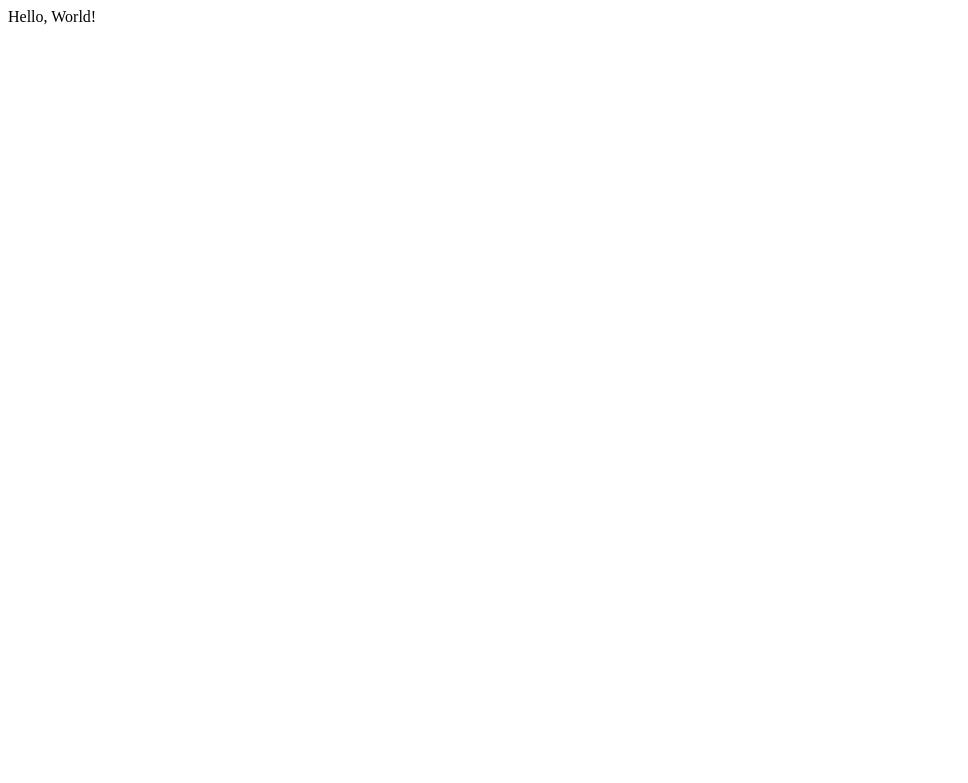
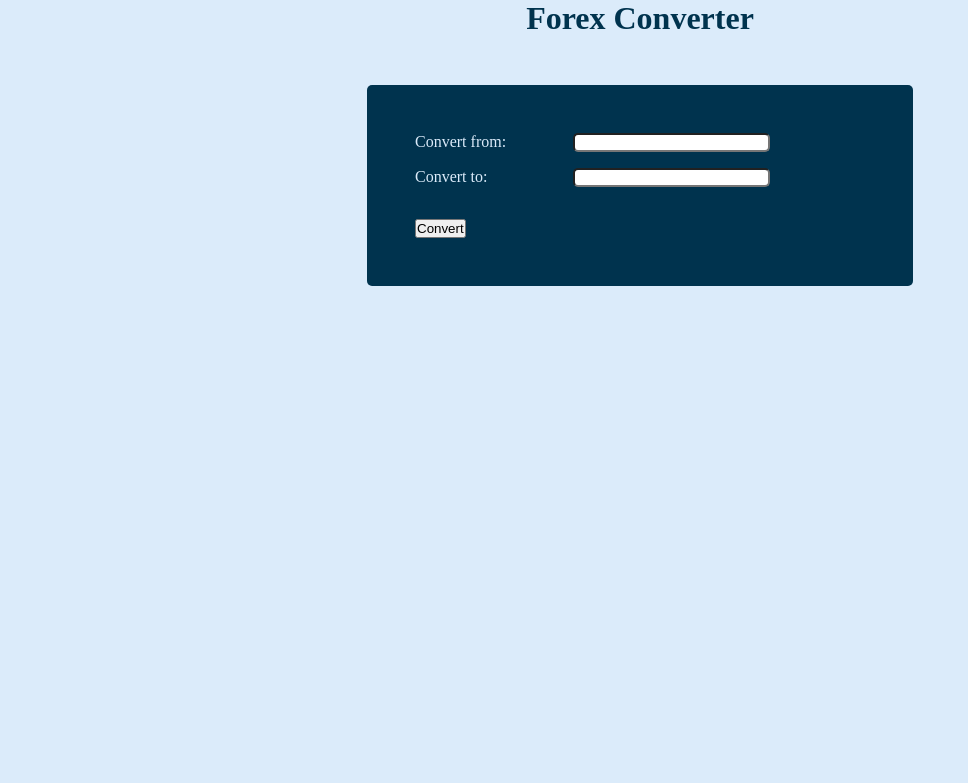
Before and after one commit to rgoshen/flask_forex, a Flask app: page / in a window 1280 px wide. Before the commit the part shown is almost empty. Shown: the top 783 px of the page, without its empty margins (0-968 px from the left). Run offline with Flask 2, Linux system fonts and the light colour scheme; some libraries are stand-ins or nearby versions.

Commit message:
created base template and home route

```diff
--- a/app.py
+++ b/app.py
@@ -4,5 +4,5 @@ app = Flask(__name__)
 
 
 @app.route("/")
-def hello_world():
-    return "<p>Hello, World!</p>"
+def get_from():
+    return render_template("index.html")
--- a/static/style.css
+++ b/static/style.css
@@ -7,3 +7,24 @@
 html {
   font-size: 100%;
 }
+
+body {
+  background-color: #dbebfa;
+}
+
+form {
+  background-color: #00334e;
+  border-radius: 5px;
+  color: #dbebfa;
+  /* max-width: 70%; */
+}
+
+.form-control {
+  border-radius: 5px;
+  color: #004d73;
+}
+
+#title {
+  color: #00334e;
+  text-align: center;
+}
--- a/templates/base.html
+++ b/templates/base.html
@@ -23,15 +23,11 @@
         <div class="col-6">{% block content %}{% endblock %}</div>
       </div>
     </div>
-    <div id="footer">
-      {% block footer %} &copy; Copyright 2010 by
-      <a href="http://domain.invalid/">you</a>. {% endblock %}
-    </div>
     <script
       src="https://cdnjs.cloudflare.com/ajax/libs/bootstrap/5.1.3/js/bootstrap.bundle.min.js"
       integrity="sha512-pax4MlgXjHEPfCwcJLQhigY7+N8rt6bVvWLFyUMuxShv170X53TRzGPmPkZmGBhk+jikR8WBM4yl7A9WMHHqvg=="
       crossorigin="anonymous"
     ></script>
-    {{% block script %}}{{% endblock %}}
+    {% block script %}{% endblock %}
   </body>
 </html>
--- /dev/null
+++ b/templates/index.html
@@ -0,0 +1,24 @@
+{% extends "base.html" %} {% block content %}
+<h1 id="title">Forex Converter</h1>
+<form action="/convert" class="mt-5 p-5 align-items-center">
+  <div class="row mb-3">
+    <label for="convert-from" class="col-sm-4 col-form-label"
+      >Convert from:</label
+    >
+    <div class="col-sm-8">
+      <input
+        type="text"
+        class="form-control px-2 form-control-lg"
+        id="convert-from"
+      />
+    </div>
+  </div>
+  <div class="row mb-3">
+    <label for="convert-to" class="col-sm-4 col-form-label">Convert to:</label>
+    <div class="col-sm-8">
+      <input type="text" class="form-control px-2" id="convert-to" />
+    </div>
+  </div>
+  <button type="submit" class="btn btn-primary btn-lg mt-3">Convert</button>
+</form>
+{% endblock %} {% block script %} {% endblock %}
```
